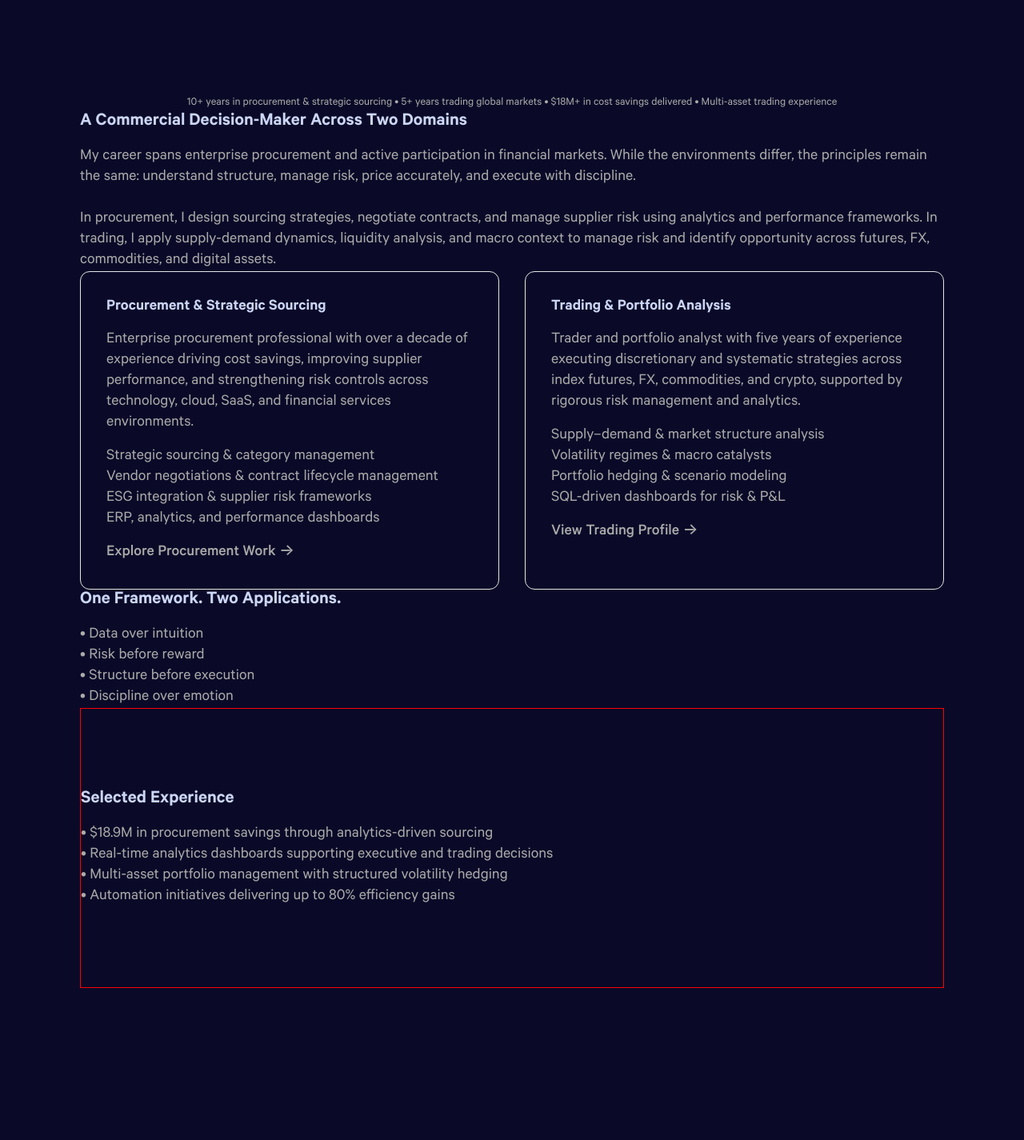
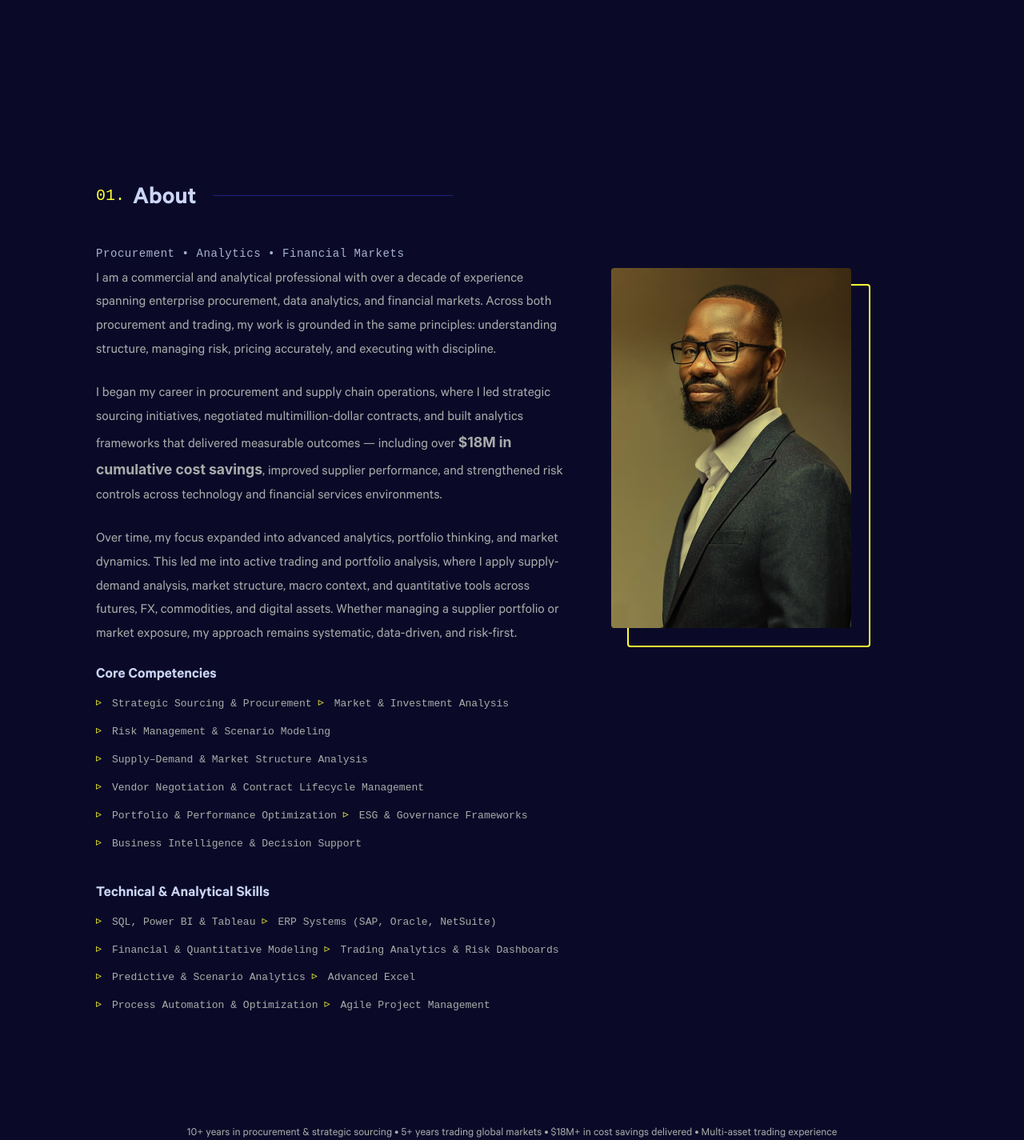
Before and after one commit to ArthurDavidEminat/arthur-david-eminat, a React (Vite) app: page / in a window 1280 px wide. Shown: the part 680-2105 px from the top of the page at 80% size. Built offline with nearby package versions, Linux system fonts and the light colour scheme; a web font is replaced by a local one.

Commit message:
Update about page

```diff
--- a/src/Pages/AboutPage.tsx
+++ b/src/Pages/AboutPage.tsx
@@ -6,46 +6,70 @@ function AboutPage() {
     <section id="about" className="about-section">
       <div className="container">
         <h2 className="section-title">About</h2>
+        <p className="section-subtitle">
+          Procurement • Analytics • Financial Markets
+        </p>
+
         <div className="about-content">
           <div>
             <div className="about-text">
               <p>
-                I am an Investment Research and Market Analysis expert with over
-                10 years of experience in financial markets, digital assets, and
-                business intelligence. I specialize in advanced
-                analytics—ranging from on-chain metrics to AI-driven sentiment
-                analysis—to deliver insights that guide institutional portfolios
-                and multi-million-dollar strategies. My expertise spans
-                blockchain, digital assets, and traditional markets.
+                I am a commercial and analytical professional with over a decade
+                of experience spanning enterprise procurement, data analytics,
+                and financial markets. Across both procurement and trading, my
+                work is grounded in the same principles: understanding
+                structure, managing risk, pricing accurately, and executing with
+                discipline.
+              </p>
+
+              <p>
+                I began my career in procurement and supply chain operations,
+                where I led strategic sourcing initiatives, negotiated
+                multimillion-dollar contracts, and built analytics frameworks
+                that delivered measurable outcomes — including over{" "}
+                <strong>$18M in cumulative cost savings</strong>, improved
+                supplier performance, and strengthened risk controls across
+                technology and financial services environments.
+              </p>
+
+              <p>
+                Over time, my focus expanded into advanced analytics, portfolio
+                thinking, and market dynamics. This led me into active trading
+                and portfolio analysis, where I apply supply-demand analysis,
+                market structure, macro context, and quantitative tools across
+                futures, FX, commodities, and digital assets. Whether managing a
+                supplier portfolio or market exposure, my approach remains
+                systematic, data-driven, and risk-first.
               </p>
             </div>
 
             <div className="skills-section">
-              <h3>Core Competencies:</h3>
+              <h3>Core Competencies</h3>
               <ul className="skills-list">
-                <li>Strategic Planning</li>
-                <li>Investment Analysis</li>
-                <li>Digital Asset Strategy</li>
-                <li>Blockchain & DeFi</li>
-                <li>ESG Frameworks</li>
-                <li>Risk Management</li>
-                <li>Portfolio Optimization</li>
-                <li>Business Intelligence</li>
+                <li>Strategic Sourcing & Procurement</li>
+                <li>Market & Investment Analysis</li>
+                <li>Risk Management & Scenario Modeling</li>
+                <li>Supply–Demand & Market Structure Analysis</li>
+                <li>Vendor Negotiation & Contract Lifecycle Management</li>
+                <li>Portfolio & Performance Optimization</li>
+                <li>ESG & Governance Frameworks</li>
+                <li>Business Intelligence & Decision Support</li>
               </ul>
 
-              <h3>Technical Skills:</h3>
+              <h3>Technical & Analytical Skills</h3>
               <ul className="skills-list">
-                <li>SQL & Power BI</li>
-                <li>SAP & Oracle</li>
-                <li>Financial Modeling</li>
-                <li>On-Chain Analytics</li>
-                <li>Algorithmic Trading</li>
-                <li>Predictive Analytics</li>
-                <li>Dashboard Development</li>
+                <li>SQL, Power BI & Tableau</li>
+                <li>ERP Systems (SAP, Oracle, NetSuite)</li>
+                <li>Financial & Quantitative Modeling</li>
+                <li>Trading Analytics & Risk Dashboards</li>
+                <li>Predictive & Scenario Analytics</li>
+                <li>Advanced Excel</li>
+                <li>Process Automation & Optimization</li>
                 <li>Agile Project Management</li>
               </ul>
             </div>
           </div>
+
           <div>
             <div style={{ position: "relative" }}>
               <div className="image-wrapper">
--- a/src/styles/AboutPage.css
+++ b/src/styles/AboutPage.css
@@ -7,6 +7,14 @@
   display: grid;
   grid-template-columns: 3fr 2fr;
   gap: 50px;
+}
+.section-subtitle {
+  margin-top: 0.5rem;
+  margin-bottom: 0.5rem;
+  color: var(--light-slate);
+  font-size: var(--fz-sm);
+  font-family: var(--font-mono);
+  letter-spacing: 0.04em;
 }
 
 .about-text p {
--- a/src/styles/LandingPage.css
+++ b/src/styles/LandingPage.css
@@ -144,9 +144,10 @@
   font-weight: 500;
 }
 
-.experience {
+.experience,
+.positioning {
   /* min-height: 100vh; */
-  border: 1px solid red;
+  /* border: 1px solid red; */
   padding: 100px 0;
 }
 .philosophy ul,
@@ -184,7 +185,7 @@
 
 .btn-linkedin {
   background: transparent;
-  color: var(--white);
+  color: var(--green);
   border-color: var(--green);
 }
 
--- a/src/v2/Landing.tsx
+++ b/src/v2/Landing.tsx
@@ -1,5 +1,7 @@
 import "../styles/LandingPage.css";
 import "../styles/AboutPage.css";
+import AboutPage from "../Pages/AboutPage";
+import EducationPage from "../Pages/EducationPage";
 
 export default function LandingPage() {
   return (
@@ -32,32 +34,13 @@ export default function LandingPage() {
           </a>
         </div>
       </section>
-
+      <AboutPage />
       {/* CREDIBILITY STRIP */}
       <section className="credibility">
         <p>
           10+ years in procurement & strategic sourcing • 5+ years trading
           global markets • $18M+ in cost savings delivered • Multi-asset trading
           experience
-        </p>
-      </section>
-
-      {/* POSITIONING */}
-      <section className="positioning">
-        <h3>A Commercial Decision-Maker Across Two Domains</h3>
-        <p>
-          My career spans enterprise procurement and active participation in
-          financial markets. While the environments differ, the principles
-          remain the same: understand structure, manage risk, price accurately,
-          and execute with discipline.
-        </p>
-        <br />
-        <p>
-          In procurement, I design sourcing strategies, negotiate contracts, and
-          manage supplier risk using analytics and performance frameworks. In
-          trading, I apply supply-demand dynamics, liquidity analysis, and macro
-          context to manage risk and identify opportunity across futures, FX,
-          commodities, and digital assets.
         </p>
       </section>
 
@@ -94,7 +77,7 @@ export default function LandingPage() {
           </p>
 
           <ul>
-            <li>Supply–demand & market structure analysis</li>
+            <li>Supply - demand & market structure analysis</li>
             <li>Volatility regimes & macro catalysts</li>
             <li>Portfolio hedging & scenario modeling</li>
             <li>SQL-driven dashboards for risk & P&L</li>
@@ -106,8 +89,10 @@ export default function LandingPage() {
         </div>
       </section>
 
+      <EducationPage />
+
       {/* PHILOSOPHY */}
-      <section className="philosophy">
+      {/* <section className="philosophy">
         <h3>One Framework. Two Applications.</h3>
         <ul>
           <li>Data over intuition</li>
@@ -115,10 +100,10 @@ export default function LandingPage() {
           <li>Structure before execution</li>
           <li>Discipline over emotion</li>
         </ul>
-      </section>
+      </section> */}
 
       {/* EXPERIENCE SNAPSHOT */}
-      <section className="experience">
+      {/* <section className="experience">
         <h3>Selected Experience</h3>
         <ul>
           <li>
@@ -133,7 +118,7 @@ export default function LandingPage() {
           </li>
           <li>Automation initiatives delivering up to 80% efficiency gains</li>
         </ul>
-      </section>
+      </section> */}
 
       {/* FINAL CTA */}
       <section className="cta">
@@ -172,9 +157,9 @@ export default function LandingPage() {
       </section>
 
       {/* FOOTER */}
-      <footer>
+      {/* <footer>
         <p>MBA | CAIA Level I (In Progress) | CIPS | ESG Certified</p>
-      </footer>
+      </footer> */}
     </main>
   );
 }
```
